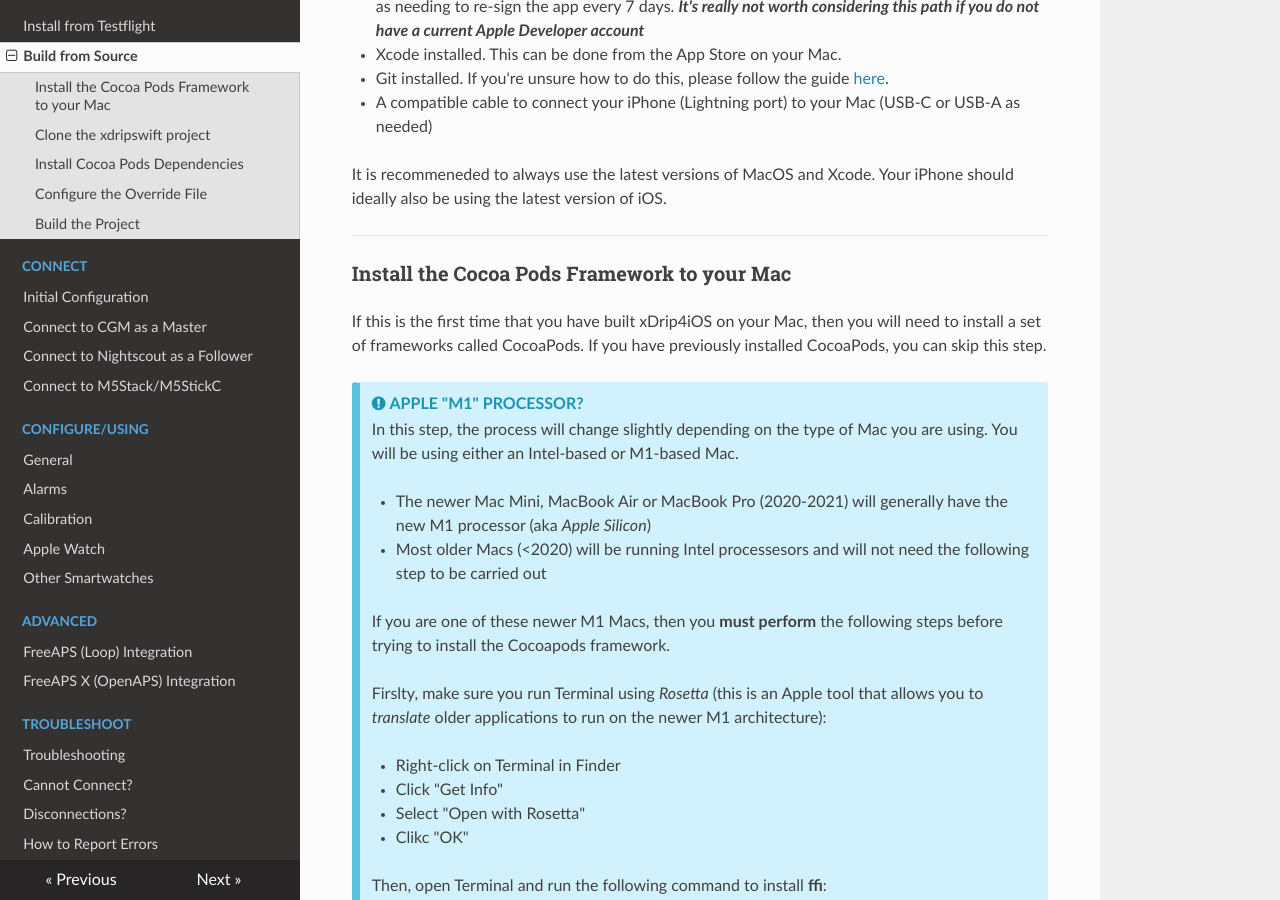
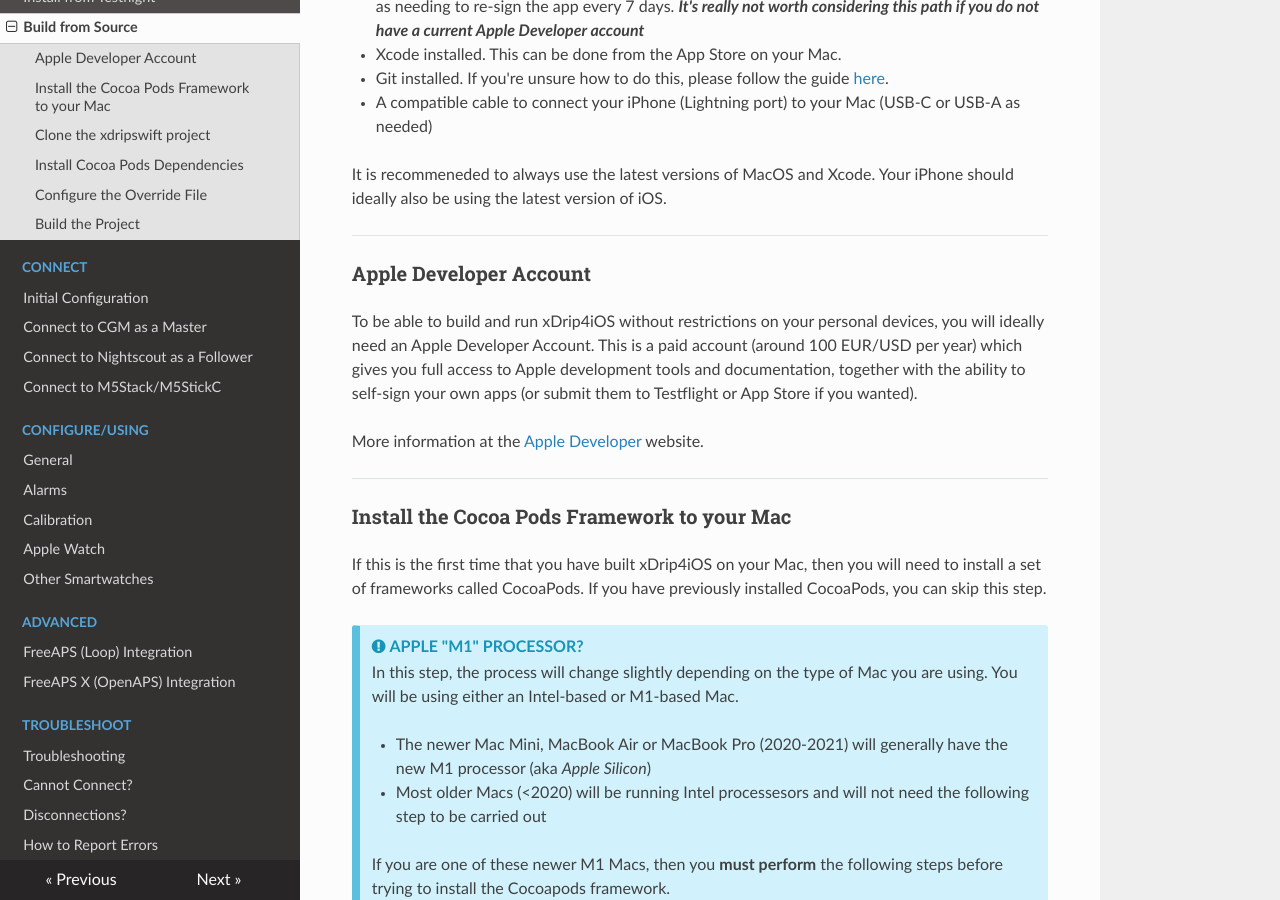
Before and after one commit to paulplant/xdrip4ios_docs, an MkDocs documentation site: the page built from docs/install/build.md, in a window 1280 px wide and 900 px high, scrolled down 1142 px. Built offline with MkDocs 1.6.1, drawn with Linux system fonts in a browser that asks for light colours; nearby versions of some CDN libraries; old or Windows-style settings are respelled for this version of MkDocs.

Commit message:
Update build.md

```diff
--- a/docs/install/build.md
+++ b/docs/install/build.md
@@ -21,6 +21,12 @@ Ready? So then let's begin. Here are some of the things that you'll need before
 - A compatible cable to connect your iPhone (Lightning port) to your Mac (USB-C or USB-A as needed)
 
 It is recommeneded to always use the latest versions of MacOS and Xcode. Your iPhone should ideally also be using the latest version of iOS.
+___
+### Apple Developer Account
+
+To be able to build and run xDrip4iOS without restrictions on your personal devices, you will ideally need an Apple Developer Account. This is a paid account (around 100 EUR/USD per year) which gives you full access to Apple development tools and documentation, together with the ability to self-sign your own apps (or submit them to Testflight or App Store if you wanted).
+
+More information at the [Apple Developer](https://developer.apple.com) website.
 
 ___
 ### Install the Cocoa Pods Framework to your Mac
```
